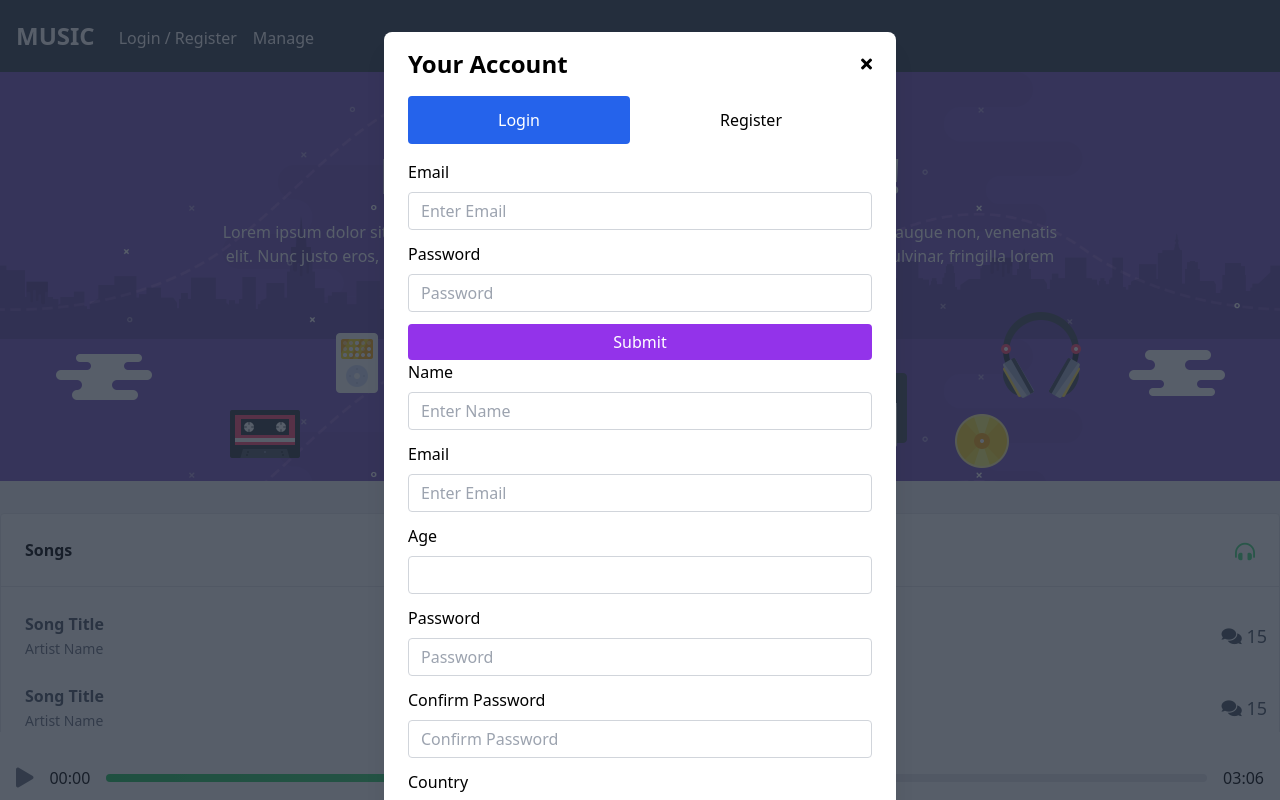
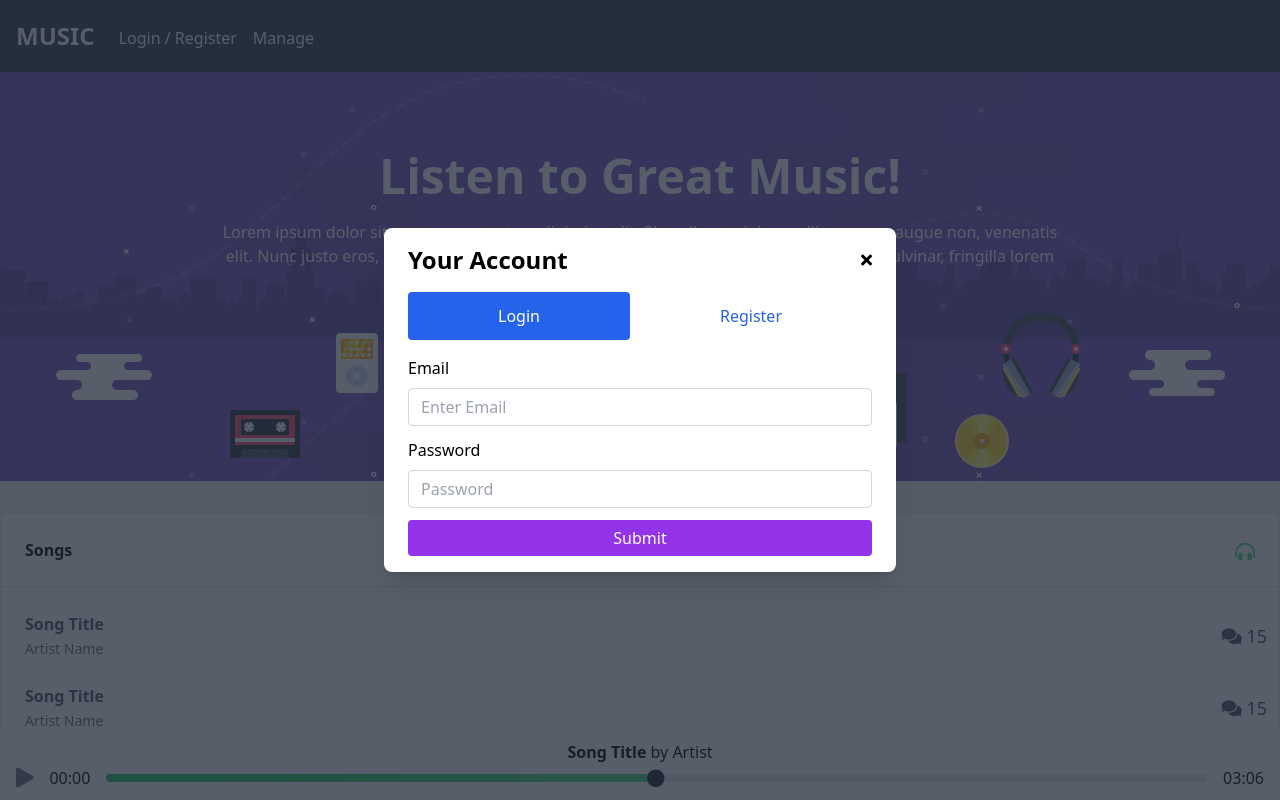
Before and after one commit to Cerebrovinny/spotmusic, a Vue app: page / in a window 1280 px wide. Both pictures are taken after a click on the link "Login / Register". Shown: the top 800 px of the page. Built offline with nearby package versions, Linux system fonts and the light colour scheme.

Commit message:
show login form visibility

```diff
--- a/src/components/Auth.vue
+++ b/src/components/Auth.vue
@@ -38,20 +38,33 @@
           <ul class="flex flex-wrap mb-4">
             <li class="flex-auto text-center">
               <a
-                class="block rounded py-3 px-4 transition hover:text-white text-white bg-blue-600"
+                class="block rounded py-3 px-4 transition"
                 href="#"
+                @click.prevent="tab = 'login'"
+                :class="{
+                  'hover:text-white text-white bg-blue-600': tab === 'login',
+                  'hover:text-blue-600 text-blue-600 bg-white':
+                    tab === 'register',
+                }"
                 >Login</a
               >
             </li>
             <li class="flex-auto text-center">
-              <a class="block rounded py-3 px-4 transition" href="#"
+              <a
+                class="block rounded py-3 px-4 transition"
+                href="#"
+                @click.prevent="tab = 'register'"
+                :class="{
+                  'hover:text-white text-white bg-blue-600': tab === 'register',
+                  'hover:text-blue-600 text-blue-600 bg-white': tab === 'login',
+                }"
                 >Register</a
               >
             </li>
           </ul>
 
           <!-- Login Form -->
-          <form>
+          <form v-show="tab === 'login'">
             <!-- Email -->
             <div class="mb-3">
               <label class="inline-block mb-2">Email</label>
@@ -78,7 +91,7 @@
             </button>
           </form>
           <!-- Registration Form -->
-          <form>
+          <form v-show="tab === 'register'">
             <!-- Name -->
             <div class="mb-3">
               <label class="inline-block mb-2">Name</label>
@@ -161,6 +174,11 @@ import useModalStore from "@/stores/modal";
 
 export default {
   name: "Auth",
+  data() {
+    return {
+      tab: "login",
+    };
+  },
   computed: {
     ...mapState(useModalStore, ["hiddenClass"]),
     ...mapWritableState(useModalStore, {
```
